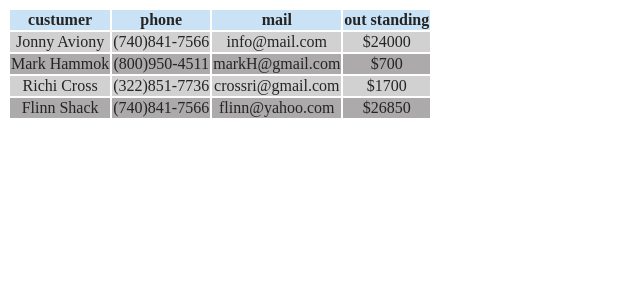
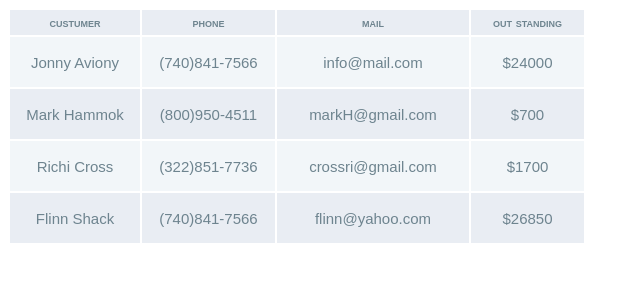
Before and after one commit to CoolXaleX/fe-rsu-Alexey-Ermakov, a plain HTML site: page css_selectors/index.html in a window 1280 px wide. Shown: the whole page, without its empty margins (0-640 px from the left). Drawn offline with Linux system fonts and the light colour scheme.

Commit message:
исправил

```diff
--- a/css_selectors/index.html
+++ b/css_selectors/index.html
@@ -3,21 +3,21 @@
 <head>
   <title>CSS Basics</title>
   <meta charset="utf-8">
-  <link rel="stylesheet" href="style2.css">
+  <link rel="stylesheet" href="style1.css">
 </head>
 <body id="main">
   <table id="table">
-    <tr>
-      <th class="header">
-      custumer
+    <tr id="header" class="body">
+      <th class="costumer">
+        custumer
       </th>
-      <th class="header">
+      <th class="phone">
         phone
       </th>
-      <th class="header">
+      <th class="mail">
         mail
       </th>
-      <th class="header">
+      <th class="out">
         out standing
       </th>
     </tr>
--- a/css_selectors/style1.css
+++ b/css_selectors/style1.css
@@ -1,18 +1,37 @@
 body{
-  color: #252525
+  color: #6E848F;
+  font-family: Arial;
+  font-size: 15px;
 }
 table{
   text-align: center;
 }
-th{
-  background-color: #c9e2f5
-}
 tr:nth-child(2n + 1) {
-  background: #acaaaa;
+  background: #E9EDF3;
 }
 tr{
-  background: #d1d1d1;
+  height:50px;
+  background: #F2F6F9;
 }
 tr:hover{
-  background: rgba(7, 0, 255, 0.5);
+  background: rgba(227, 230, 231, 1);
 }
+th:nth-child(1){
+  width: 128px;
+}
+th:nth-child(3){
+  width: 190px;
+}
+th:nth-child(2){
+  width: 131px;
+}
+th:nth-child(4){
+  width: 111px;
+}
+table tr:first-child{
+  height:25px;
+  font-variant: small-caps;
+  font-weight:100;
+  font-style: normal;
+  font-size: 13px;
+}
--- a/css_selectors/style2.css
+++ b/css_selectors/style2.css
@@ -1,18 +1,37 @@
 #main{
-  color: #252525
+  color: #6E848F;
+  font-family: Arial;
+  font-size: 15px;
 }
 #table{
   text-align: center;
 }
-.header{
-  background-color: #c9e2f5
-}
-.body:nth-child(2n+1) {
-  background: #acaaaa;
+.body:nth-child(2n + 1) {
+  background: #E9EDF3;
 }
 .body{
-  background: #d1d1d1;
+  height:50px;
+  background: #F2F6F9;
 }
 .body:hover{
-  background: rgba(164, 163, 199, 0.5);
+  background: rgba(227, 230, 231, 1);
 }
+#header{
+  height:25px;
+  font-variant: small-caps;
+  font-weight:100;
+  font-style: normal;
+  font-size: 13px;
+}
+.costumer{
+  width: 128px;
+}
+.mail{
+  width: 190px;
+}
+.phone{
+  width: 131px;
+}
+.out{
+  width: 111px;
+}
```
